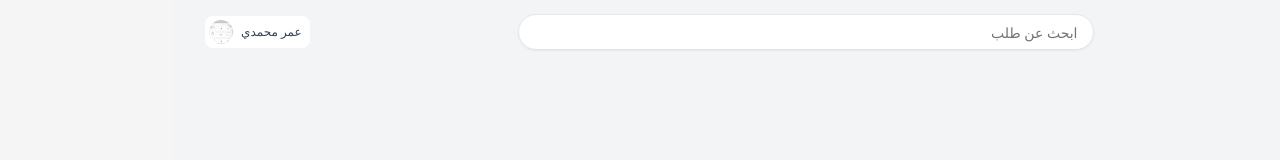
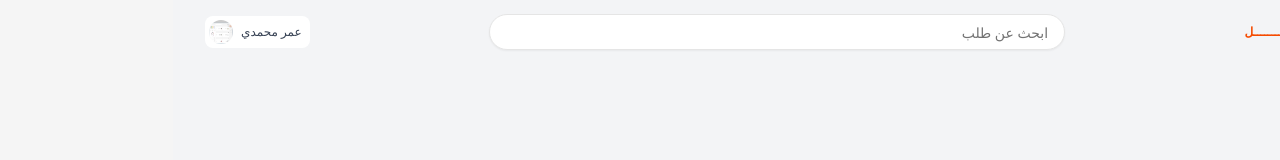
Before and after one commit to abdalrahmanshaip/wrattil, a React (Vite) app: page /tajweed in a window 1280 px wide. Shown: the top 160 px of the page. Built offline with nearby package versions, Linux system fonts and the light colour scheme.

Commit message:
Update Navbar

```diff
--- a/src/components/Shared/Navbar.tsx
+++ b/src/components/Shared/Navbar.tsx
@@ -13,9 +13,9 @@ function Navbar() {
     <header className="w-full h-16 bg-transparent px-8 py-3 flex items-center justify-between z-30 fixed top-0 left-0">
       {/* Left Section - Logo */}
       <div className="flex items-center gap-2">
-        <img src={wrattil} alt="Logo" className="w-10 h-10" />
+        <img src={wrattil} alt="Logo" className="w-8 h-8  rounded-2xl" />
         <span className="text-xs font-bold text-orange-600">
-          ورتـــــــــــــل
+          ورتــــــــــــــــــــــــــــــــل
         </span>
       </div>
 
@@ -29,7 +29,7 @@ function Navbar() {
       </div>
 
       {/* Right Section - User Profile */}
-      <div className="flex items-center gap-6">
+      <div className="relative  max-w-xl">
         <DropdownMenu>
           <DropdownMenuTrigger asChild>
             <button className="flex items-center gap-1 cursor-pointer hover:bg-blue-100 hover:text-blue-700 p-1 rounded-md bg-white">
```
